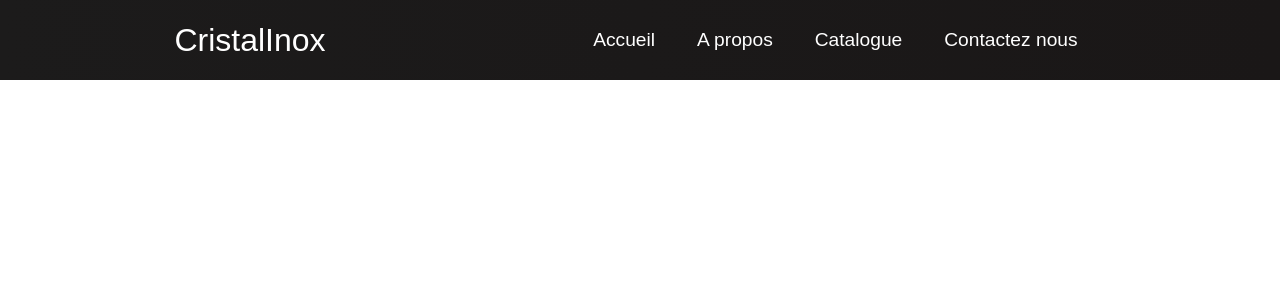
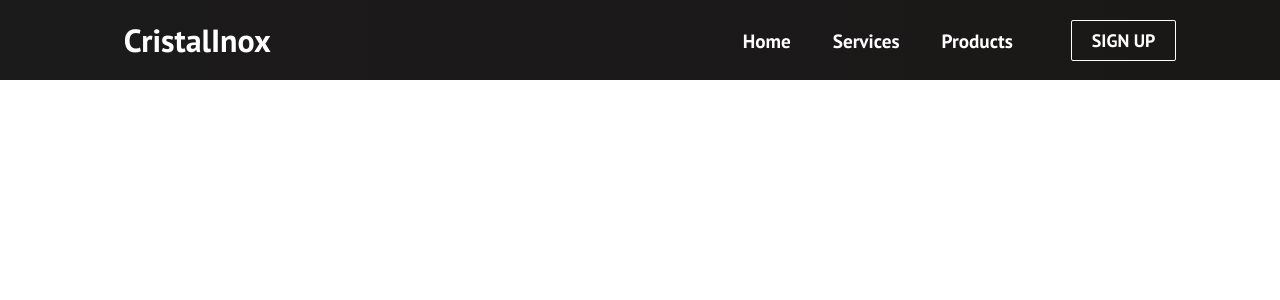
Before and after one commit to Youssefassad0/cristalinox3version, a React (Create React App) app: page / in a window 1280 px wide. Shown: the top 300 px of the page. Built offline with nearby package versions, Linux system fonts and the light colour scheme; the HTML template or start-up script is replaced by a standard one; a web font is replaced by a local one.

Commit message:
ajouter navbar

```diff
--- a/public/index.html
+++ b/public/index.html
@@ -10,15 +10,27 @@
       content="Web site created using create-react-app"
     />
     <link rel="apple-touch-icon" href="%PUBLIC_URL%/logo192.png" />
-    <link rel="stylesheet" href="https://cdnjs.cloudflare.com/ajax/libs/font-awesome/4.7.0/css/font-awesome.min.css">
+    <link
+      rel="stylesheet"
+      href="https://cdnjs.cloudflare.com/ajax/libs/font-awesome/4.7.0/css/font-awesome.min.css"
+    />
 
     <link rel="manifest" href="%PUBLIC_URL%/manifest.json" />
+    <link
+      rel="stylesheet"
+      href="https://use.fontawesome.com/releases/v5.13.1/css/all.css"
+      integrity="sha384-xxzQGERXS00kBmZW/6qxqJPyxW3UR0BPsL4c8ILaIWXva5kFi7TxkIIaMiKtqV1Q"
+      crossorigin="anonymous"
+    />
+    <link
+      href="https://fonts.googleapis.com/css2?family=PT+Sans:wght@700&display=swap"
+      rel="stylesheet"
+    />
 
-    <title>React App</title>
+    <title>CristalInox</title>
   </head>
   <body>
     <noscript>You need to enable JavaScript to run this app.</noscript>
     <div id="root"></div>
-
   </body>
 </html>
--- a/src/App.css
+++ b/src/App.css
@@ -6,9 +6,9 @@
   }
 
   .home,
-  .about,
-  .catalogue,
-  .contact {
+  .services,
+  .products,
+  .sign-up {
     display: flex;
     height: 90vh;
     align-items: center;
@@ -16,7 +16,7 @@
     font-size: 3rem;
   }
 
-  .about {
+  .services {
     /* background-image: url('/images/img-2.jpg'); */
     background-position: center;
     background-size: cover;
@@ -25,7 +25,7 @@
     font-size: 100px;
   }
 
-  .catalogue {
+  .products {
     /* background-image: url('/images/img-1.jpg'); */
     background-position: center;
     background-size: fill;
@@ -34,7 +34,7 @@
     font-size: 100px;
   }
 
-  .contact{
+  .sign-up {
     /* background-image: url('/images/img-8.jpg'); */
     background-position: center;
     background-size: cover;
--- /dev/null
+++ b/src/components/navbar/Button.css
@@ -0,0 +1,43 @@
+:root {
+    --primary: #fff;
+  }
+
+  .btn {
+    padding: 8px 20px;
+    border-radius: 2px;
+    outline: none;
+    border: none;
+    cursor: pointer;
+  }
+
+  .btn--primary {
+    background-color: var(--primary);
+    color: #242424;
+    border: 1px solid var(--primary);
+  }
+
+  .btn--outline {
+    background-color: transparent;
+    color: #fff;
+    padding: 8px 20px;
+    border: 1px solid var(--primary);
+    transition: all 0.3s ease-out;
+  }
+
+  .btn--medium {
+    padding: 8px 20px;
+    font-size: 18px;
+  }
+
+  .btn--large {
+    padding: 12px 26px;
+    font-size: 20px;
+  }
+
+  .btn--large:hover,
+  .btn--medium:hover {
+    transition: all 0.3s ease-out;
+    background: #fff;
+    color: #242424;
+    transition: 250ms;
+  }
--- /dev/null
+++ b/src/components/navbar/Button.jsx
@@ -0,0 +1,34 @@
+
+import React from 'react';
+import './Button.css';
+import { Link } from 'react-router-dom';
+
+const STYLES = ['btn--primary', 'btn--outline', 'btn--test'];
+
+const SIZES = ['btn--medium', 'btn--large'];
+
+export const Button = ({
+  children,
+  type,
+  onClick,
+  buttonStyle,
+  buttonSize
+}) => {
+  const checkButtonStyle = STYLES.includes(buttonStyle)
+    ? buttonStyle
+    : STYLES[0];
+
+  const checkButtonSize = SIZES.includes(buttonSize) ? buttonSize : SIZES[0];
+
+  return (
+    <Link to='/sign-up' className='btn-mobile'>
+      <button
+        className={`btn ${checkButtonStyle} ${checkButtonSize}`}
+        onClick={onClick}
+        type={type}
+      >
+        {children}
+      </button>
+    </Link>
+  );
+};
--- a/src/components/navbar/Navbar.jsx
+++ b/src/components/navbar/Navbar.jsx
@@ -1,47 +1,72 @@
-import React, { useState } from "react";
+import React, { useState, useEffect } from "react";
 import { Link } from "react-router-dom";
 import { FiMenu } from "react-icons/fi";
 import { IoClose } from "react-icons/io5";
+import { Button } from "./Button";
 import "./Navbar.css";
 function Navbar() {
   const [click, setClick] = useState(false);
-
+  const [button, setButton] = useState(true);
   const handleClick = () => setClick(!click);
   const closeMobileMenu = () => setClick(false);
+
+  const showButton = () => {
+    if (window.innerWidth <= 960) {
+      setButton(false);
+    } else {
+      setButton(true);
+    }
+  };
+
+  useEffect(() => {
+    showButton();
+  }, [])
   return (
-    <nav className="navbar">
-      <div className="navbar-container">
-        <Link className="navbar-logo">CristalInox</Link>
-        <div className="menu-icon" onClick={handleClick}>
-          {click ?  <IoClose className="fa-times" /> : <FiMenu className="fa-bars" />}
+    <nav className='navbar'>
+    <div className='navbar-container'>
+      <Link to='/' className='navbar-logo' onClick={closeMobileMenu}>
+        CristalInox
+
+      </Link>
+      <div className='menu-icon' onClick={handleClick}>
+        <i className={click ? 'fas fa-times' : 'fas fa-bars'} />
       </div>
-        <ul className={click ? "nav-menu active" : "nav-menu"}>
-          <li className="nav-item">
-            <Link to="/" className="nav-links" onClick={closeMobileMenu}>
-              Accueil
+      <ul className={click ? 'nav-menu active' : 'nav-menu'}>
+        <li className='nav-item'>
+          <Link to='/' className='nav-links' onClick={closeMobileMenu}>
+            Home
           </Link>
         </li>
-          <li className="nav-item">
-            <Link to="/about" className="nav-links" onClick={closeMobileMenu}>
-              A propos
+        <li className='nav-item'>
+          <Link
+            to='/services'
+            className='nav-links'
+            onClick={closeMobileMenu}
+          >
+            Services
+          </Link>
+        </li>
+        <li className='nav-item'>
+          <Link
+            to='/products'
+            className='nav-links'
+            onClick={closeMobileMenu}
+          >
+            Products
           </Link>
         </li>
 
-          <li className="nav-item">
+        <li>
           <Link
-              to="/catalogue"
-              className="nav-links"
+            to='/sign-up'
+            className='nav-links-mobile'
             onClick={closeMobileMenu}
           >
-              Catalogue
-            </Link>
-          </li>
-          <li className="nav-item">
-            <Link to="/contact" className="nav-links" onClick={closeMobileMenu}>
-              Contactez nous
+            Sign Up
           </Link>
         </li>
       </ul>
+      {button && <Button buttonStyle='btn--outline'>SIGN UP</Button>}
     </div>
   </nav>
   );
```
Also changed, not shown: src/components/hero/Hero.jsx (added, +11 -0 lines), src/components/hero/Hero.css (added), src/index.css (line endings or trailing spaces). Lines whose indentation alone changed are shown as unchanged.
